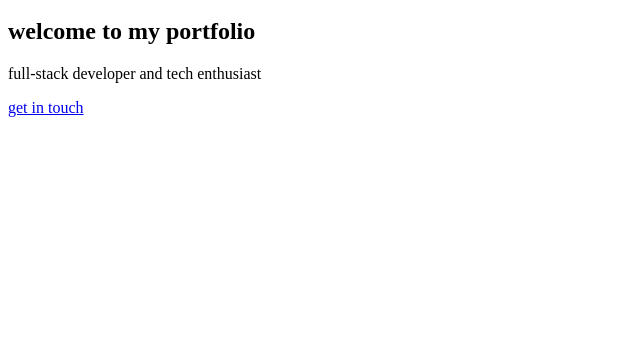
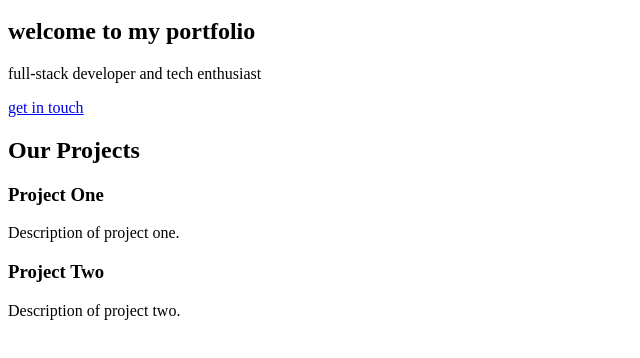
Before and after one commit to NabeelAmir28/Portfolio-Web, a website: page src/index.html in a window 1280 px wide. Shown: the part 154-512 px from the top of the page, without its empty margins (0-640 px from the left). Drawn offline with Linux system fonts and the light colour scheme.

Commit message:
Projects page added

```diff
--- a/src/index.html
+++ b/src/index.html
@@ -27,5 +27,16 @@
         <a href="#contact" class="cta-button">get in touch</a>
       </div>
     </section>
+    <section id="projects">
+        <h2>Our Projects</h2>
+        <div class="project">
+            <h3>Project One</h3>
+            <p>Description of project one.</p>
+        </div>
+        <div class="project">
+            <h3>Project Two</h3>
+            <p>Description of project two.</p>
+        </div>
+    </section>
 </body>
 </html>
```
